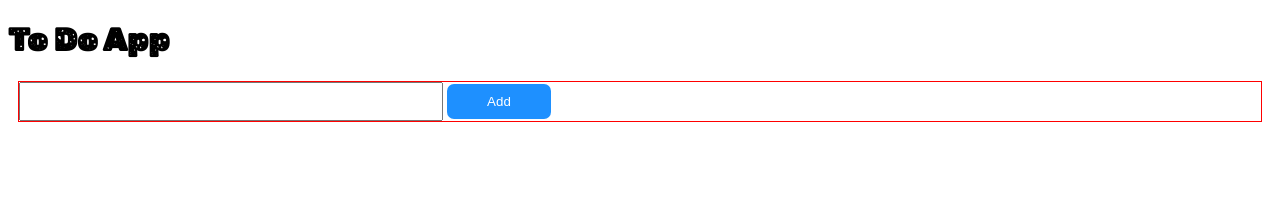
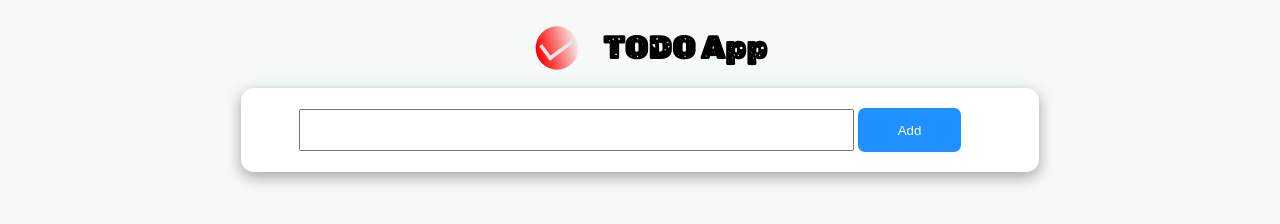
Before and after one commit to athul-23p/ToDo-App, a website built with webpack: page index.html in a window 1280 px wide. Built offline with nearby package versions, Linux system fonts and the light colour scheme.

Commit message:
Added logo & styling improvements

```diff
--- a/index.html
+++ b/index.html
@@ -8,9 +8,10 @@
 
 </head>
 <body>
-    <header>
-        <h1>To Do App</h1>
-    </header>
+    <div id="root">
+        <div id="header">
+
+         </div>
         <div id="main">
             <div id="addTodo-container">
                 <input type="text" name="" id="todo-input">
@@ -20,6 +21,8 @@
 
             </div>
         </div>
+    </div>
+
 </body>
 <script src="build/bundle.js"></script>
 </html>
--- a/src/index.js
+++ b/src/index.js
@@ -1,4 +1,5 @@
 import note from "./components/todo.js";
+import logo from './assets/todo.svg';
 import ('./styles/index.css');
 
 
@@ -32,8 +33,16 @@ function renderNotes(){
     }))
 
 }
+addHeader();
+function addHeader(){
+    const header = document.getElementById('header');
+    const image_container = document.createElement('div');
+    const img = document.createElement('img');
+    img.setAttribute('src',logo);
+    image_container.append(img);
+    const title = document.createElement('h1');
+    title.textContent = 'TODO App';
 
-function markAsDone(){
-
+    header.append(image_container,title);
 }
 renderNotes();
--- a/src/styles/index.css
+++ b/src/styles/index.css
@@ -15,18 +15,45 @@ h1 {
   font-size: 2rem;
 }
 
-#main > div {
-  margin: 10px;
+body{
+  background-color: rgb(245, 250, 248);
 }
+
+#header{
+  display: flex;
+  justify-content: center;
+  height: 70px;
+  margin-bottom: 10px;
+}
+
+#header img{
+  height: 90px;
+  width: 90px;
+  object-fit: cover;
+
+}
+#main{
+  width: 60%;
+  min-width: 500px;
+  margin: auto;
+  background-color: white;
+  padding: 20px;
+  border-radius: 13px;
+  box-shadow: rgba(0, 0, 0, 0.35) 0px 5px 15px;
+
+}
+
 #addTodo-container {
-  /* display: flex; */
   font-family: Raleway;
-  border: 1px solid red;
+  width: 100%;
+  margin: auto 5%;
 }
 
 #todo-input{
   padding: 10px;
-  width: 400px;
+  width: 70%;
+  font-size: 1rem;
+
 }
 #create-todo-btn{
   border-radius: 7px;
@@ -34,13 +61,10 @@ h1 {
   background-color: dodgerblue;
   padding: 10px 40px;
   border: none;
+  height: 44px;
 }
 
 #todos-container {
     font-family: OpenSans;
-    /* width: 70%; */
     margin: auto;
-    /* display: flex;
-    flex-direction: row;
-    flex-wrap: wrap; */
 }
--- a/src/styles/todo.css
+++ b/src/styles/todo.css
@@ -1,11 +1,10 @@
 .todo-item{
     display: flex;
-    width: 60%;
+    /* width: 60%; */
     border: 2px solid red;
     border-radius: 8px;
     margin: 10px;
     padding: 10px;
-    box-shadow: rgba(0, 0, 0, 0.35) 0px 5px 15px;
     justify-content: space-between;
 
 }
--- a/webpack.config.js
+++ b/webpack.config.js
@@ -1,12 +1,12 @@
 const path = require('path');
 
 module.exports = {
-    entry: './src/index.js',
-    output: {
-        path: path.resolve('.','build'),
-        filename:'bundle.js'
-    },
-    module: {
+  entry: "./src/index.js",
+  output: {
+    path: path.resolve(".", "build"),
+    filename: "bundle.js",
+  },
+  module: {
     rules: [
       {
         test: /\.css$/i,
@@ -14,9 +14,13 @@ module.exports = {
       },
       {
         test: /\.(woff|woff2|eot|ttf|otf)$/i,
-        type: 'asset/resource',
+        type: "asset/resource",
+      },
+      {
+        test: /\.(png|svg|jpg|jpeg|gif)$/i,
+        type: "asset/resource",
       },
     ],
   },
-  mode:'development'
-}
+  mode: "development",
+};
```
Also changed, not shown: src/assets/todo.svg (added). Lines whose indentation alone changed are shown as unchanged.
